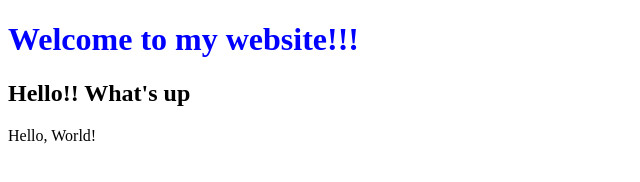
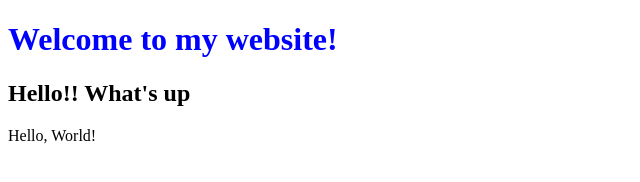
Before and after one commit to mcneilizzle/CS50-Web-Python-Lecture2, a plain HTML site: page hello.html in a window 1280 px wide. Shown: the full height of the page, 0-640 px from the left. Drawn offline with Linux system fonts and the light colour scheme.

Commit message:
remove puncuation

```diff
--- a/hello.html
+++ b/hello.html
@@ -8,7 +8,7 @@
 
 <body>
 
-    <h1 style="color:blue" ;>Welcome to my website!!!</h1>
+    <h1 style="color:blue" ;>Welcome to my website!</h1>
 
     <h2>Hello!! What's up</h2>
     Hello, World!
```
